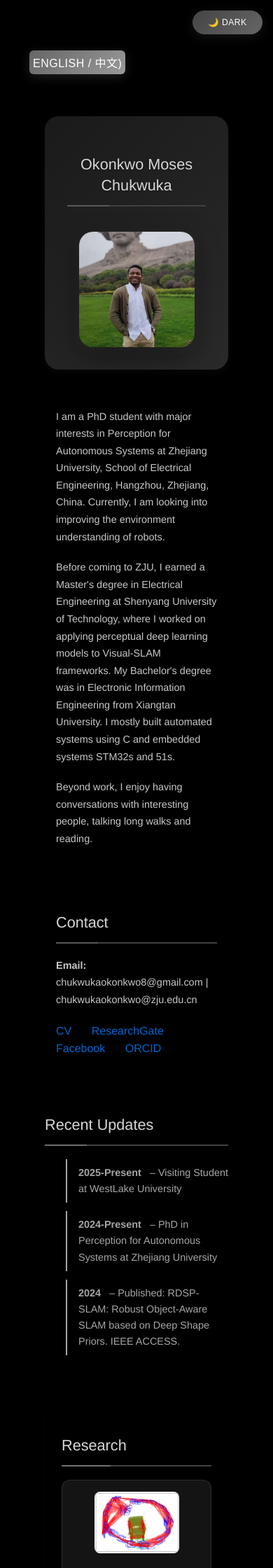
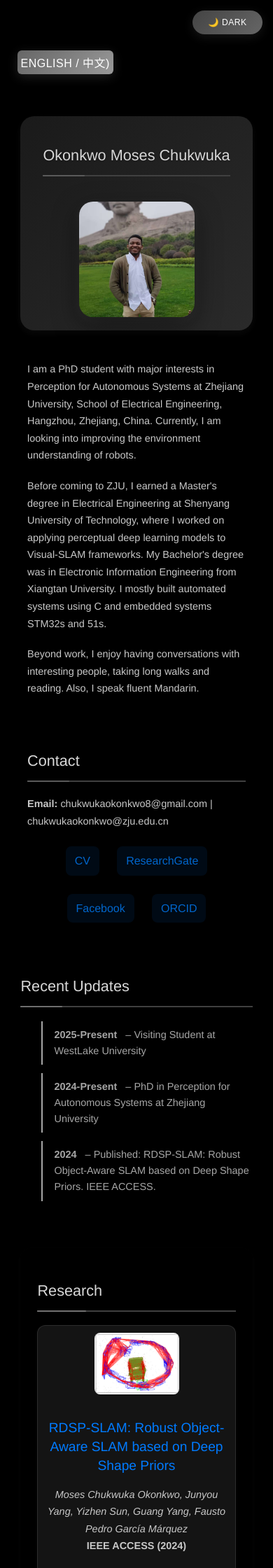
Before and after one commit to MosesChuka/MosesChuka.github.io, a Jekyll site: the page built from index.md, in a window 390 px wide. Shown: the top 2240 px of the page at 70% size. Built offline with Jekyll 4.4.1, drawn with Linux system fonts in a browser that asks for light colours; our own code applies the rules of GitHub Pages for plain Markdown files.

Commit message:
Expand mobile width by 10% and fix multiple issues: typo corrections, improved mobile responsiveness, better link styling

```diff
--- a/index.md
+++ b/index.md
@@ -20,7 +20,7 @@ description: Moses Chukwuka's website
 <section class="about">
 <p>I am a PhD student with major interests in Perception for Autonomous Systems at Zhejiang University, School of Electrical Engineering, Hangzhou, Zhejiang, China. Currently, I am looking into improving the environment understanding of robots.</p>
 <p>Before coming to ZJU, I earned a Master's degree in Electrical Engineering at Shenyang University of Technology, where I worked on applying perceptual deep learning models to Visual-SLAM frameworks. My Bachelor's degree was in Electronic Information Engineering from Xiangtan University. I mostly built automated systems using C and embedded systems STM32s and 51s.</p>
-<p>Beyond work, I enjoy having conversations with interesting people, talking long walks and reading.</p>
+<p>Beyond work, I enjoy having conversations with interesting people, taking long walks and reading. Also, I speak fluent Mandarin.</p>
 
 </section>
 
@@ -29,11 +29,11 @@ description: Moses Chukwuka's website
 <section class="contact">
 <h2>Contact</h2>
 <p><strong>Email:</strong> chukwukaokonkwo8@gmail.com | chukwukaokonkwo@zju.edu.cn</p>
-<div style='align-items: center; display:block;' class="links">
+<div class="links">
     <a href="/static/Okonkwo Moses Chukwuka CV.pdf">CV</a>
     <a href="https://www.researchgate.net/profile/Moses-Okonkwo">ResearchGate</a>
     <a href="https://www.facebook.com/Chukwuka.0konkwo1">Facebook</a>
-    <a href="https://orcid.org/0000-0001-5842-6475"> ORCID</a>
+    <a href="https://orcid.org/0000-0001-5842-6475">ORCID</a>
 </div>
 </section>
 
--- a/static/css/styles.css
+++ b/static/css/styles.css
@@ -530,26 +530,42 @@ body.light-mode .teaching-service ul li strong {
   color: inherit;
 }
 
+.links {
+  display: flex;
+  flex-wrap: wrap;
+  justify-content: center;
+  gap: 1rem;
+  margin-top: 1rem;
+}
+
 .links a {
   color: #0066cc;
   text-decoration: none;
-  margin-right: 1.5rem;
+  margin: 0;
+  padding: 0.5rem 1rem;
   font-weight: 400;
   transition: all 0.3s ease;
+  border-radius: 8px;
+  background: rgba(0, 102, 204, 0.1);
 }
 
 .links a:hover {
   color: #0052a3;
   transform: translateY(-2px);
   text-decoration: none;
+  background: rgba(0, 102, 204, 0.2);
+  box-shadow: 0 4px 12px rgba(0, 102, 204, 0.3);
 }
 
 body.light-mode .links a {
   color: #0066cc;
+  background: rgba(0, 102, 204, 0.08);
 }
 
 body.light-mode .links a:hover {
   color: #0052a3;
+  background: rgba(0, 102, 204, 0.15);
+  box-shadow: 0 4px 12px rgba(0, 102, 204, 0.2);
 }
 
 /* Research and Other Items */
@@ -805,6 +821,13 @@ body.light-mode .theme-toggle:hover {
 /* Responsive Design */
 /* Mobile-first: Reduce font sizes by 5% for mobile devices */
 @media (max-width: 767px) {
+  .container {
+    width: 110%;
+    max-width: 110%;
+    margin-left: -5%;
+    padding: 22px;
+  }
+
   .header h1 {
     font-size: 2.09rem;
   }
@@ -843,6 +866,21 @@ body.light-mode .theme-toggle:hover {
   .skill-logo {
     width: 70px;
     height: 70px;
+  }
+
+  /* Better mobile content utilization */
+  .header {
+    padding: 1.5rem;
+    margin-bottom: 1.2rem;
+  }
+
+  section {
+    padding: 0.8rem;
+    margin-bottom: 1rem;
+  }
+
+  .research-item, .work-item, .education-item {
+    padding: 0.8rem;
   }
 }
 
@@ -894,7 +932,9 @@ body.light-mode .theme-toggle:hover {
 
 @media (max-width: 768px) {
   .container {
-    width: 100%;
+    width: 110%;
+    max-width: 110%;
+    margin-left: -5%;
     padding: 22px;
   }
 
@@ -918,7 +958,9 @@ body.light-mode .theme-toggle:hover {
 
 @media (max-width: 480px) {
   .container {
-    width: 100%;
+    width: 110%;
+    max-width: 110%;
+    margin-left: -5%;
     padding: 22px;
   }
 
@@ -974,4 +1016,23 @@ body.light-mode .theme-toggle:hover {
     font-size: 0.76rem;
     min-width: 100px;
   }
+
+  /* Better content spacing for very small screens */
+  .header {
+    padding: 1.2rem;
+  }
+
+  section {
+    padding: 0.6rem;
+  }
+
+  .research-item, .work-item, .education-item {
+    padding: 0.6rem;
+  }
+
+  /* Improve link spacing on mobile */
+  .links a {
+    margin: 0.3rem;
+    padding: 0.5rem 0.8rem;
+  }
 }
```
